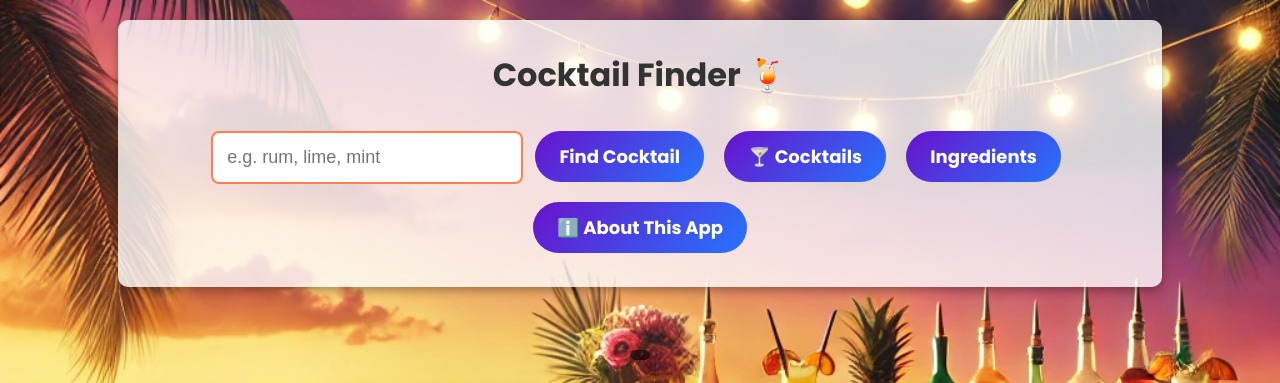
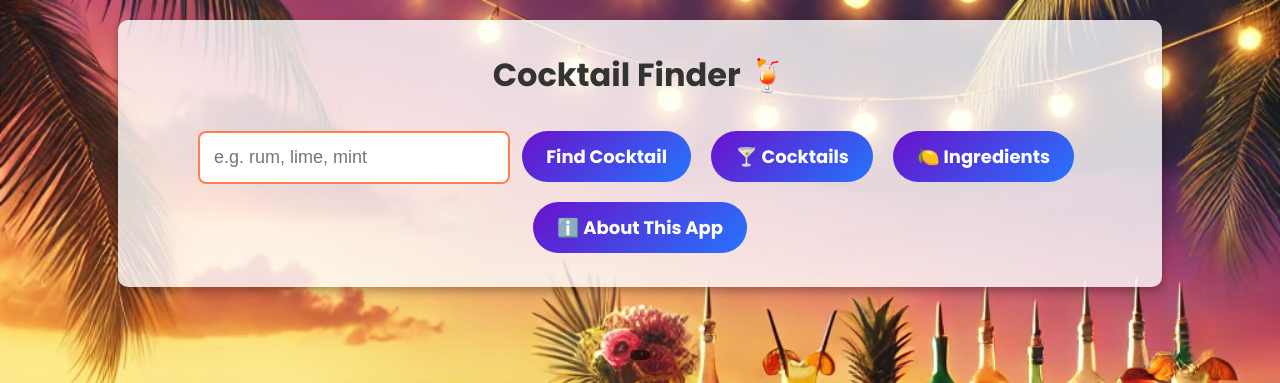
Before and after one commit to andresk-en-fr-de/andre-s-cocktail-app, a plain HTML site: page index.html in a window 1280 px wide. Shown: the top 383 px of the page. Drawn offline with Linux system fonts and the light colour scheme.

Commit message:
Update index.html

```diff
--- a/index.html
+++ b/index.html
@@ -14,7 +14,7 @@
     <input type="text" id="ingredients" placeholder="e.g. rum, lime, mint">
     <button onclick="findCocktail()">Find Cocktail</button>
     <button onclick="toggleList('cocktailList')">🍸 Cocktails</button>
-    <button onclick="toggleList('ingredientList')"> Ingredients</button>
+    <button onclick="toggleList('ingredientList')">🍋 Ingredients</button>
 	<button onclick="toggleList('aboutSection')">ℹ️ About This App</button>
 	<p id="result"></p>
 
```
